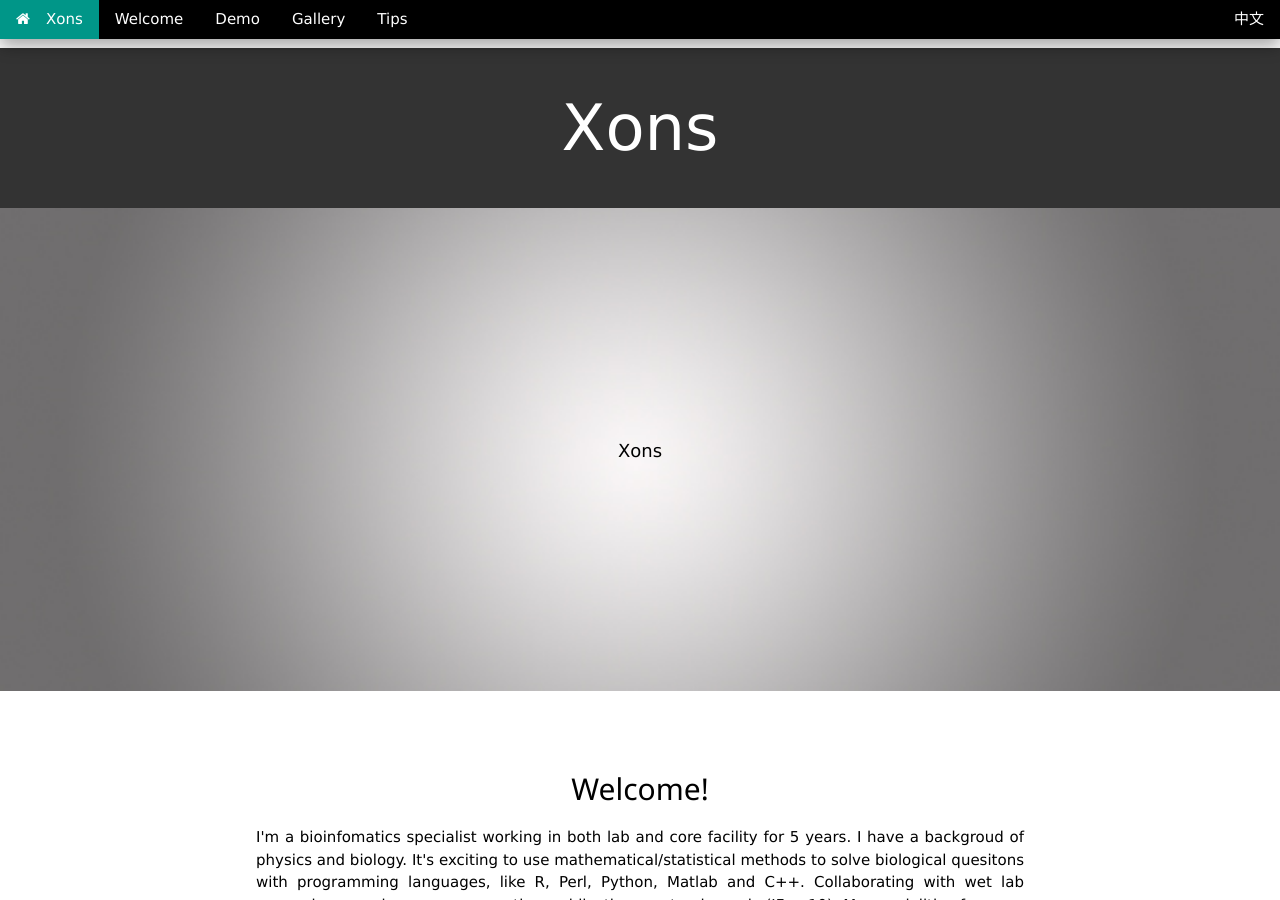
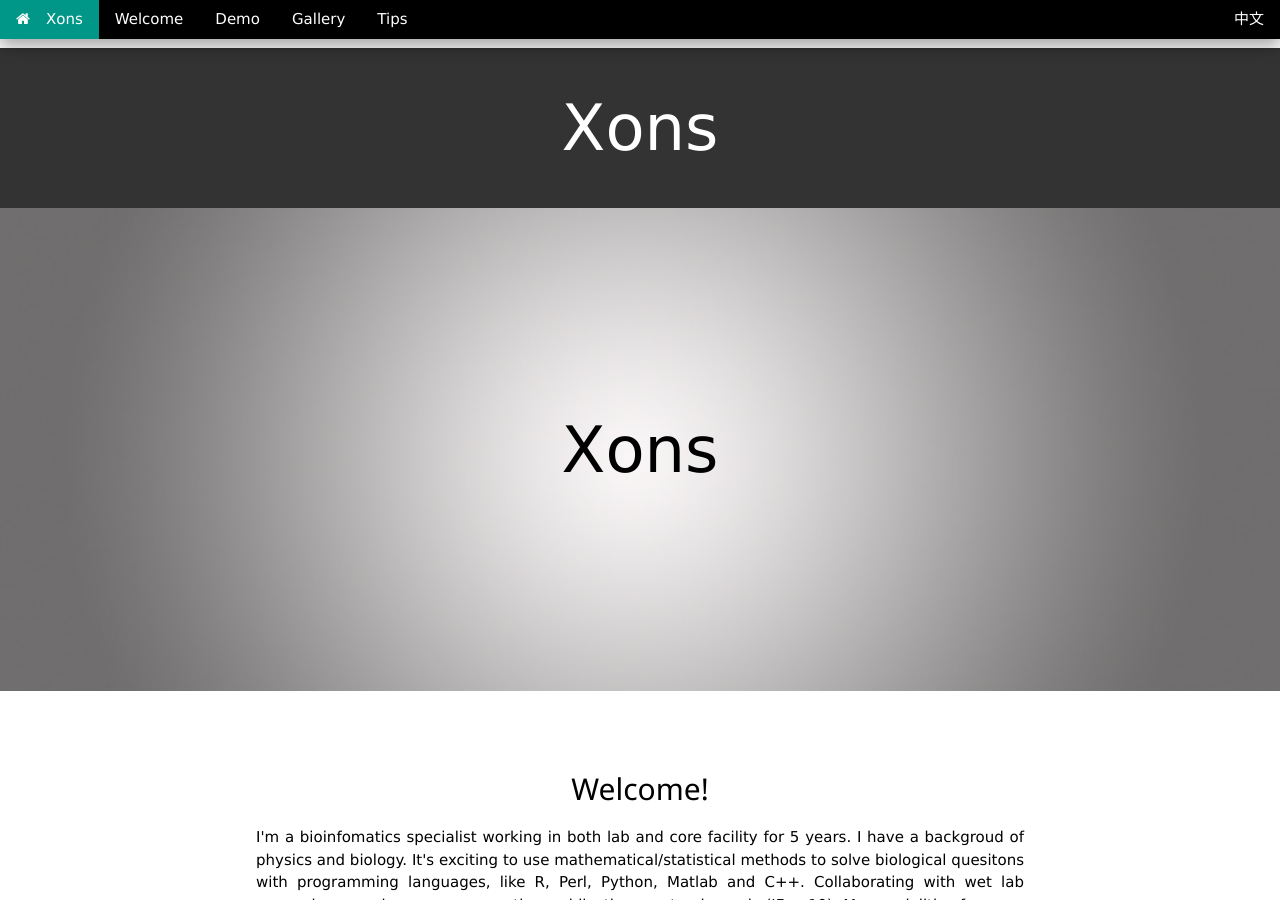
Before and after one commit to xons/xons.github.io, a Jekyll site: the page built from index.html, in a window 1280 px wide and 900 px high. Built offline with Jekyll 4.4.1, drawn with Linux system fonts in a browser that asks for light colours; nearby versions of some CDN libraries; library files that are not in the unit come from our copies.

Commit message:
Update index.html

```diff
--- a/index.html
+++ b/index.html
@@ -10,7 +10,7 @@ title: Xons
 </div>
 <div class="w3-display-container">
   <img src="/img/bg.jpg" alt="background" style="width:100%">
-  <div class="w3-display-middle w3-large">Xons</div>
+  <div class="w3-display-middle w3-jumbo">Xons</div>
 </div>
 
 <!-- Introduction -->
```
